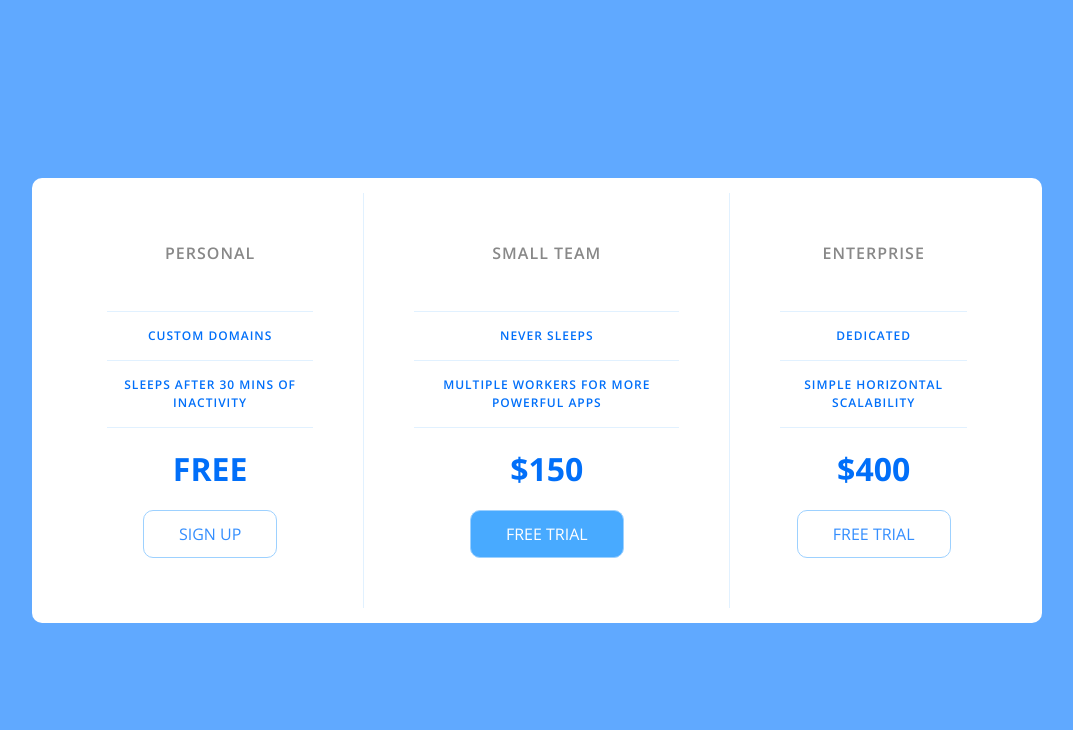
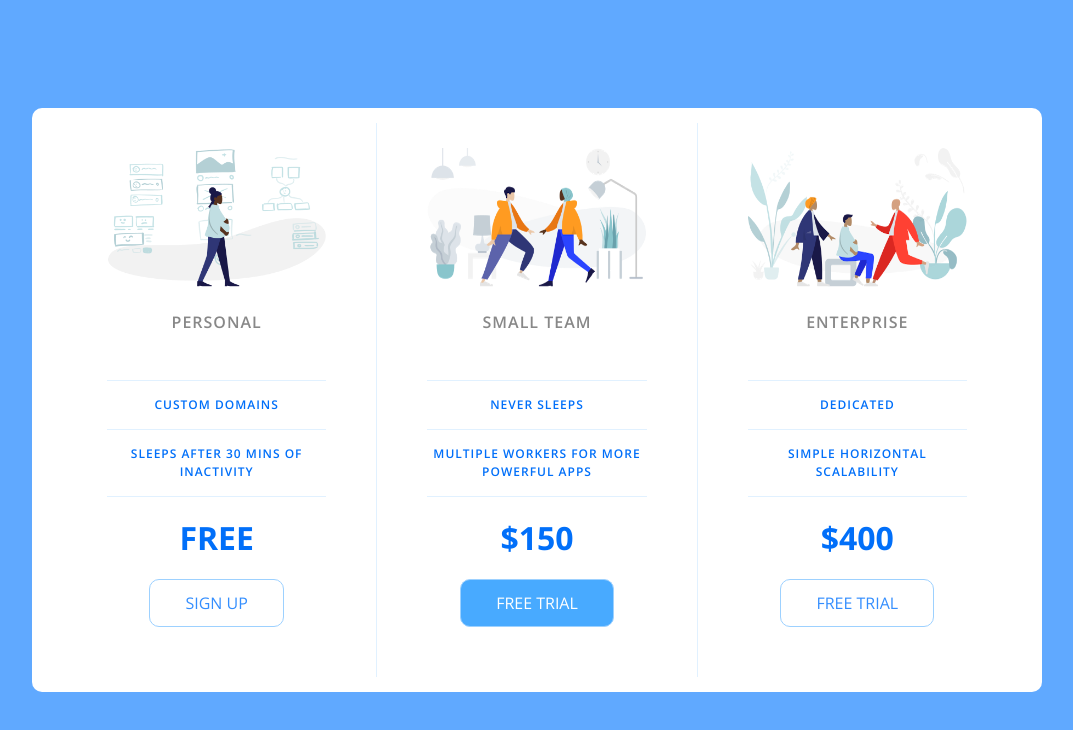
Before and after one commit to MuhammadShakir-dev/Pricing-Panel-Project, a plain HTML site: page index.html in a window 1280 px wide. Shown: the whole page, without its empty margins (103-1176 px from the left). Drawn offline with nearby package versions, Linux system fonts and the light colour scheme.

Commit message:
🚀 Run this file to preview.

```diff
--- a/index.html
+++ b/index.html
@@ -170,7 +170,7 @@ body {
     <div class="panel pricing-table">
 
         <div class="pricing-plan">
-            <img src="icons/icon1.png" alt="" class="pricing-img">
+            <img src="https://github.com/MuhammadShakir-dev/Pricing-Panel-Project/blob/main/icon1.png" alt="" class="pricing-img">
             <h2 class="pricing-header">Personal</h2>
             <ul class="pricing-features">
                 <li class="pricing-features-item">Custom domains</li>
@@ -181,7 +181,7 @@ body {
         </div>
 
         <div class="pricing-plan">
-            <img src="icons/icon2.png" alt="" class="pricing-img">
+            <img src="https://github.com/MuhammadShakir-dev/Pricing-Panel-Project/blob/main/icon2.png" alt="" class="pricing-img">
             <h2 class="pricing-header">Small team</h2>
             <ul class="pricing-features">
                 <li class="pricing-features-item">Never sleeps</li>
@@ -192,7 +192,7 @@ body {
         </div>
 
         <div class="pricing-plan">
-            <img src="icons/icon3.png" alt="" class="pricing-img">
+            <img src="https://github.com/MuhammadShakir-dev/Pricing-Panel-Project/blob/main/icon3.png" alt="" class="pricing-img">
             <h2 class="pricing-header">Enterprise</h2>
             <ul class="pricing-features">
                 <li class="pricing-features-item">Dedicated</li>
```
